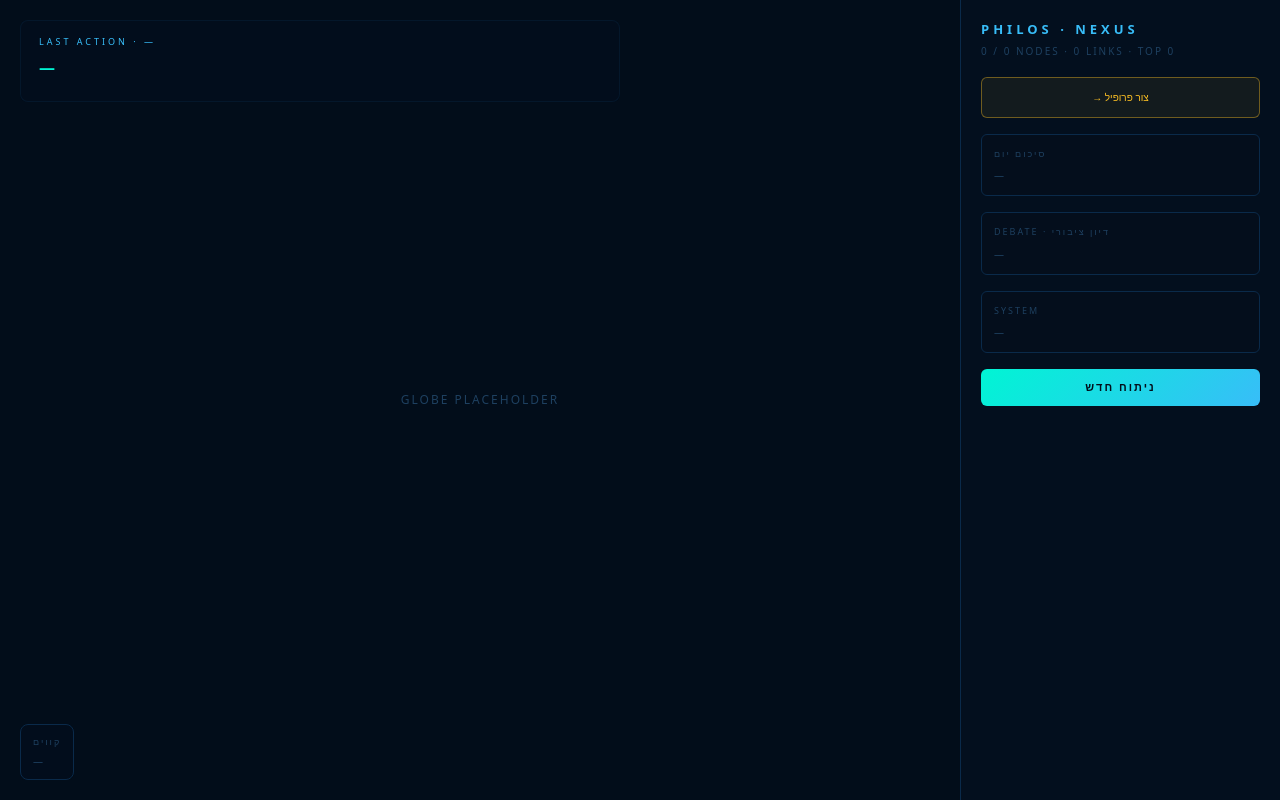
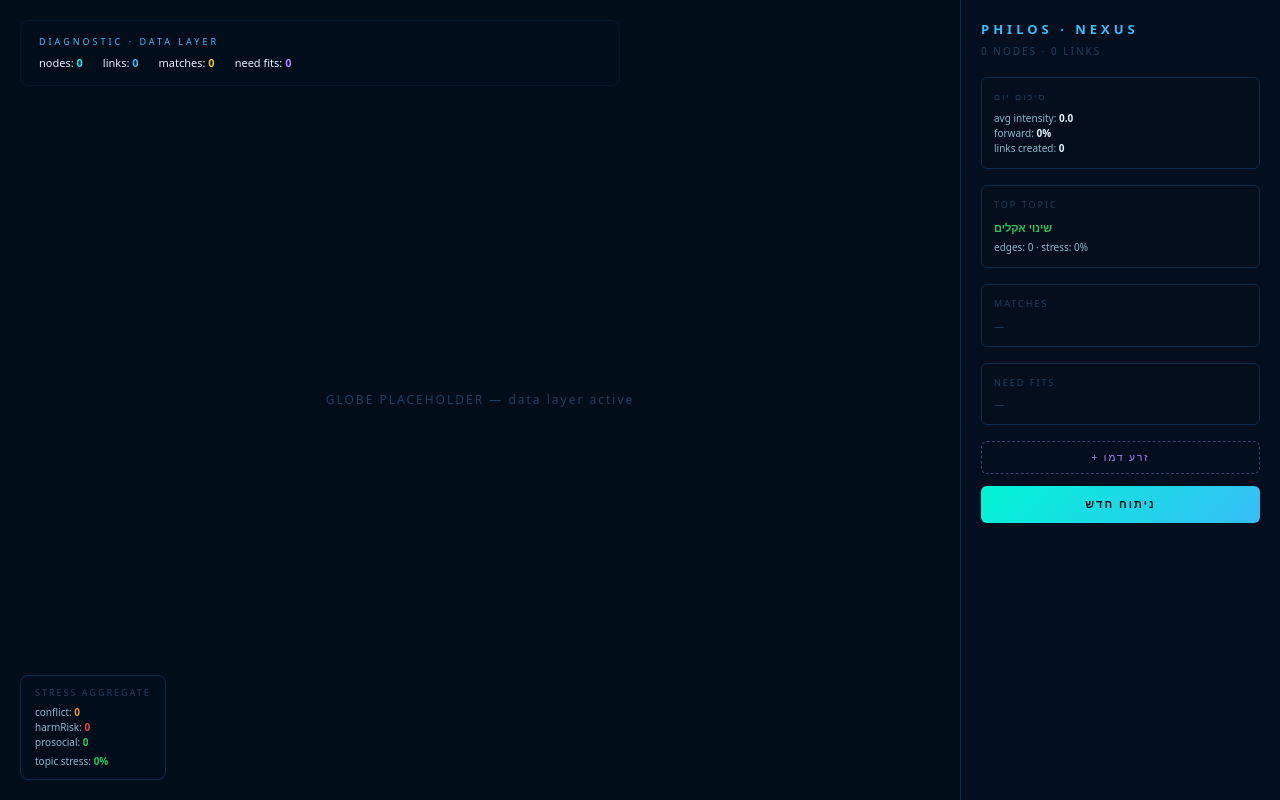
Before and after one commit to roeik18-dotcom/-nexus-globe, a Next.js app: page /nexus in a window 1280 px wide. Built offline with nearby package versions, Linux system fonts and the light colour scheme.

Commit message:
diagnostic: data layer only, no react-globe.gl

```diff
--- a/app/nexus/page.tsx
+++ b/app/nexus/page.tsx
@@ -1,40 +1,73 @@
 "use client";
 
-// diagnostic step 1: shell layout only — no globe, no data engines, no localStorage
+// diagnostic step 2: data layer only — no react-globe.gl, no WebGL canvas
+
+import { useEffect, useMemo, useState } from "react";
+import { loadNodes, buildLinks, type UserNode } from "../lib/philos";
+import { loadProfile } from "../lib/profile";
+import { computeDailySummary } from "../lib/daily";
+import { computeMatches } from "../lib/match";
+import { computeNeedFits } from "../lib/need";
+import { aggregateStress } from "../lib/stress";
+import { SEED_TOPICS, loadStances, computeEdges, systemStress } from "../lib/topics";
+import { generateSeedNodes } from "../lib/seed";
 
 export default function Page() {
+  const [allNodes, setAllNodes] = useState<UserNode[]>([]);
+  const [profile,  setProfile]  = useState<ReturnType<typeof loadProfile>>(null);
+  const [stances,  setStances]  = useState<ReturnType<typeof loadStances>>([]);
+
+  useEffect(() => {
+    setAllNodes(loadNodes());
+    setProfile(loadProfile());
+    setStances(loadStances());
+  }, []);
+
+  const links       = useMemo(() => buildLinks(allNodes), [allNodes]);
+  const daily       = useMemo(() => computeDailySummary(allNodes), [allNodes]);
+  const matches     = useMemo(() => computeMatches(allNodes, profile).slice(0, 3), [allNodes, profile]);
+  const needFits    = useMemo(() => computeNeedFits(allNodes).slice(0, 3), [allNodes]);
+  const stressAgg   = useMemo(() => aggregateStress(allNodes), [allNodes]);
+  const topTopic    = SEED_TOPICS[0];
+  const topicEdges  = useMemo(() => computeEdges(topTopic, stances), [stances]);
+  const topicStress = useMemo(() => systemStress(topicEdges), [topicEdges]);
+
   return (
     <div style={{ display: "flex", width: "100vw", height: "100vh", background: "#020d1a", color: "#e0f2fe", fontFamily: "system-ui, sans-serif" }}>
 
-      {/* ── Main area (globe placeholder) ── */}
+      {/* ── Main area ── */}
       <div style={{ flex: 1, position: "relative", display: "grid", placeItems: "center" }}>
-        <div style={{ color: "#1e4060", fontSize: 12, letterSpacing: 2 }}>GLOBE PLACEHOLDER</div>
+        <div style={{ color: "#1e4060", fontSize: 12, letterSpacing: 2 }}>GLOBE PLACEHOLDER — data layer active</div>
 
         {/* Top overlay */}
         <div style={{
           position: "absolute", top: 20, left: 20, right: 340, zIndex: 5,
-          background: "rgba(3,15,30,0.85)",
-          border: "1px solid #0a2a4a55",
-          backdropFilter: "blur(8px)",
-          borderRadius: 8, padding: "14px 18px",
+          background: "rgba(3,15,30,0.85)", border: "1px solid #0a2a4a55",
+          backdropFilter: "blur(8px)", borderRadius: 8, padding: "14px 18px",
           pointerEvents: "none",
         }}>
           <div style={{ fontSize: 9, letterSpacing: 3, color: "#38bdf8", textTransform: "uppercase", marginBottom: 6 }}>
-            Last action · —
+            diagnostic · data layer
           </div>
-          <div style={{ fontSize: 16, color: "#00f5d4", fontWeight: 700, marginBottom: 8 }}>—</div>
+          <div style={{ display: "flex", gap: 20, fontSize: 11 }}>
+            <span>nodes: <b style={{ color: "#00f5d4" }}>{allNodes.length}</b></span>
+            <span>links: <b style={{ color: "#38bdf8" }}>{links.length}</b></span>
+            <span>matches: <b style={{ color: "#fbbf24" }}>{matches.length}</b></span>
+            <span>need fits: <b style={{ color: "#a78bfa" }}>{needFits.length}</b></span>
+          </div>
         </div>
 
-        {/* Bottom-left legend */}
+        {/* Bottom-left: stress summary */}
         <div style={{
           position: "absolute", bottom: 20, left: 20, zIndex: 5,
           background: "rgba(3,15,30,0.85)", border: "1px solid #0a2a4a",
-          backdropFilter: "blur(8px)", borderRadius: 8, padding: "10px 12px",
+          backdropFilter: "blur(8px)", borderRadius: 8, padding: "10px 14px",
         }}>
-          <div style={{ fontSize: 9, color: "#1e4060", letterSpacing: 2, textTransform: "uppercase", marginBottom: 6 }}>
-            קווים
-          </div>
-          <div style={{ fontSize: 10, color: "#1e4060" }}>—</div>
+          <div style={{ fontSize: 9, color: "#1e4060", letterSpacing: 2, textTransform: "uppercase", marginBottom: 6 }}>Stress aggregate</div>
+          <div style={{ fontSize: 10, color: "#8bb8cc" }}>conflict: <b style={{ color: "#fb923c" }}>{stressAgg.average.conflict}</b></div>
+          <div style={{ fontSize: 10, color: "#8bb8cc" }}>harmRisk: <b style={{ color: "#ef4444" }}>{stressAgg.average.harmRisk}</b></div>
+          <div style={{ fontSize: 10, color: "#8bb8cc" }}>prosocial: <b style={{ color: "#22c55e" }}>{stressAgg.average.prosocialValue}</b></div>
+          <div style={{ fontSize: 10, color: "#8bb8cc", marginTop: 4 }}>topic stress: <b style={{ color: topicStress > 0.5 ? "#ef4444" : "#22c55e" }}>{(topicStress * 100).toFixed(0)}%</b></div>
         </div>
       </div>
 
@@ -44,36 +77,70 @@ export default function Page() {
           PHILOS · NEXUS
         </div>
         <div style={{ fontSize: 10, color: "#1e4060", letterSpacing: 2, textTransform: "uppercase", marginBottom: 18 }}>
-          0 / 0 nodes · 0 links · top 0
+          {allNodes.length} nodes · {links.length} links
         </div>
 
-        {/* Profile placeholder */}
-        <div style={{ padding: 12, borderRadius: 6, marginBottom: 16, border: "1px solid #fbbf2466", background: "#fbbf2411" }}>
-          <div style={{ fontSize: 10, color: "#fbbf24", textAlign: "center" }}>→ צור פרופיל</div>
+        {/* Daily summary */}
+        <div style={{ padding: 12, border: "1px solid #0a2a4a", borderRadius: 6, background: "#040e1c", marginBottom: 16 }}>
+          <div style={{ fontSize: 9, color: "#1e4060", letterSpacing: 2, textTransform: "uppercase", marginBottom: 8 }}>סיכום יום</div>
+          <div style={{ fontSize: 10, color: "#8bb8cc" }}>avg intensity: <b style={{ color: "#e0f2fe" }}>{daily.avgIntensity.toFixed(1)}</b></div>
+          <div style={{ fontSize: 10, color: "#8bb8cc" }}>forward: <b style={{ color: "#e0f2fe" }}>{Math.round(daily.forwardRatio * 100)}%</b></div>
+          <div style={{ fontSize: 10, color: "#8bb8cc" }}>links created: <b style={{ color: "#e0f2fe" }}>{daily.linksCreated}</b></div>
         </div>
 
-        {/* Daily summary placeholder */}
+        {/* Top topic */}
         <div style={{ padding: 12, border: "1px solid #0a2a4a", borderRadius: 6, background: "#040e1c", marginBottom: 16 }}>
-          <div style={{ fontSize: 9, color: "#1e4060", letterSpacing: 2, textTransform: "uppercase", marginBottom: 8 }}>סיכום יום</div>
-          <div style={{ fontSize: 10, color: "#1e4060" }}>—</div>
+          <div style={{ fontSize: 9, color: "#1e4060", letterSpacing: 2, textTransform: "uppercase", marginBottom: 8 }}>Top topic</div>
+          <div style={{ fontSize: 11, color: topTopic.color, fontWeight: 700 }}>{topTopic.title}</div>
+          <div style={{ fontSize: 10, color: "#8bb8cc", marginTop: 4 }}>edges: {topicEdges.length} · stress: {(topicStress * 100).toFixed(0)}%</div>
         </div>
 
-        {/* Debate layer placeholder */}
-        <div style={{ padding: 12, borderRadius: 6, marginBottom: 16, border: "1px solid #0a2a4a", background: "#040e1c" }}>
-          <div style={{ fontSize: 9, color: "#1e4060", letterSpacing: 2, textTransform: "uppercase", marginBottom: 8 }}>Debate · דיון ציבורי</div>
-          <div style={{ fontSize: 10, color: "#1e4060" }}>—</div>
+        {/* Matches */}
+        <div style={{ padding: 12, border: "1px solid #0a2a4a", borderRadius: 6, background: "#040e1c", marginBottom: 16 }}>
+          <div style={{ fontSize: 9, color: "#1e4060", letterSpacing: 2, textTransform: "uppercase", marginBottom: 8 }}>Matches</div>
+          {matches.length === 0
+            ? <div style={{ fontSize: 10, color: "#1e4060" }}>—</div>
+            : matches.map((m, i) => (
+              <div key={i} style={{ fontSize: 10, color: "#8bb8cc", marginBottom: 4 }}>
+                {m.a.name} ↔ {m.b.name} · <b style={{ color: "#fbbf24" }}>{m.urgency}</b>
+              </div>
+            ))
+          }
         </div>
 
-        {/* System placeholder */}
+        {/* Need fits */}
         <div style={{ padding: 12, border: "1px solid #0a2a4a", borderRadius: 6, background: "#040e1c", marginBottom: 16 }}>
-          <div style={{ fontSize: 9, color: "#1e4060", letterSpacing: 2, textTransform: "uppercase", marginBottom: 8 }}>System</div>
-          <div style={{ fontSize: 10, color: "#1e4060" }}>—</div>
+          <div style={{ fontSize: 9, color: "#1e4060", letterSpacing: 2, textTransform: "uppercase", marginBottom: 8 }}>Need fits</div>
+          {needFits.length === 0
+            ? <div style={{ fontSize: 10, color: "#1e4060" }}>—</div>
+            : needFits.map((f, i) => (
+              <div key={i} style={{ fontSize: 10, color: "#8bb8cc", marginBottom: 4 }}>
+                {f.a.name} ↔ {f.b.name} · <b style={{ color: "#a78bfa" }}>{f.bidirectional ? "הדדי" : "חד-צדדי"}</b>
+              </div>
+            ))
+          }
         </div>
 
-        {/* Actions */}
-        <div style={{ marginTop: 16, display: "flex", gap: 6 }}>
+        {/* Seed button */}
+        <button
+          onClick={() => {
+            generateSeedNodes().forEach(n => {
+              import("../lib/philos").then(({ saveNode }) => saveNode(n));
+            });
+            setTimeout(() => setAllNodes(loadNodes()), 50);
+          }}
+          style={{
+            width: "100%", padding: "8px 10px", fontSize: 10, letterSpacing: 2,
+            color: "#a78bfa", background: "transparent",
+            border: "1px dashed #a78bfa66", borderRadius: 6, cursor: "pointer",
+          }}
+        >
+          + זרע דמו
+        </button>
+
+        <div style={{ marginTop: 12 }}>
           <a href="/" style={{
-            flex: 1, textAlign: "center",
+            display: "block", textAlign: "center",
             padding: "10px 12px", fontSize: 11, letterSpacing: 2,
             color: "#020d1a", fontWeight: 700,
             background: "linear-gradient(135deg,#00f5d4,#38bdf8)",
```
